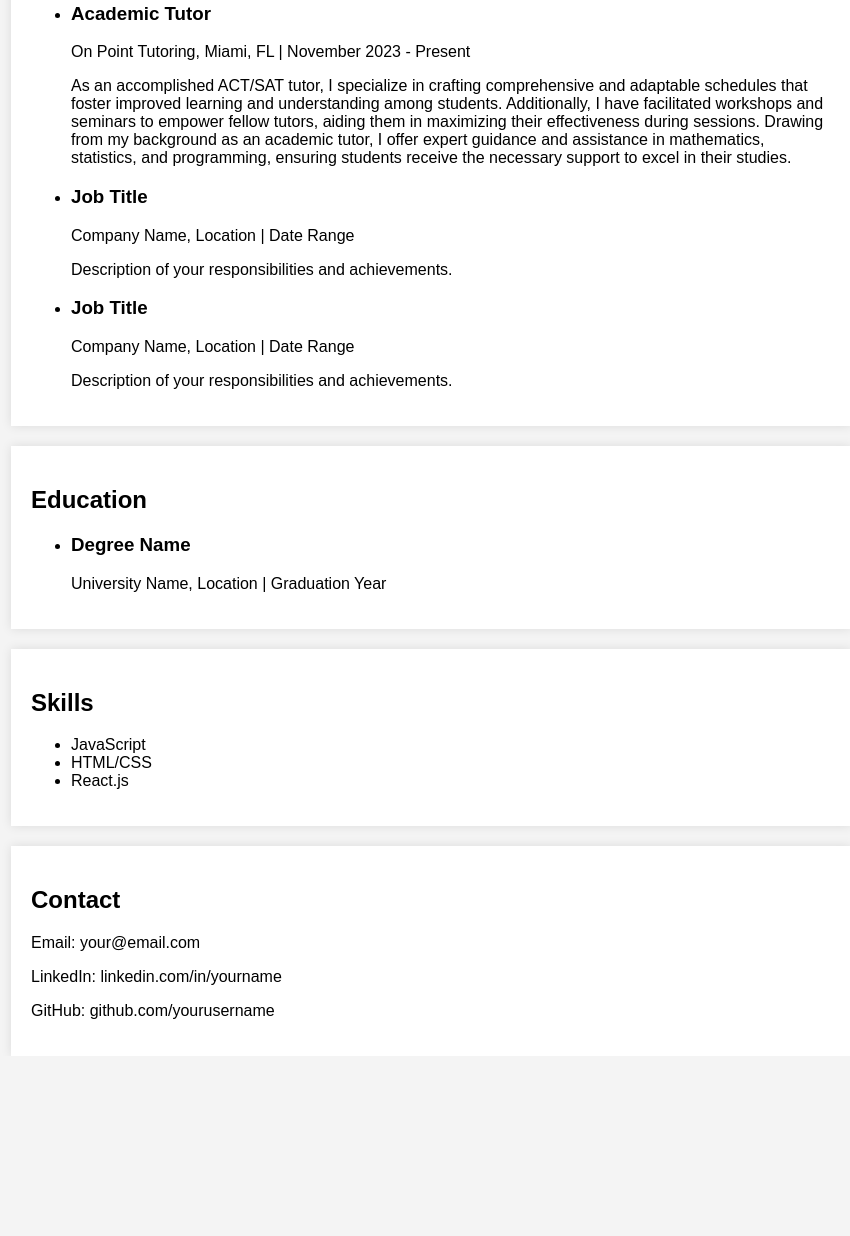
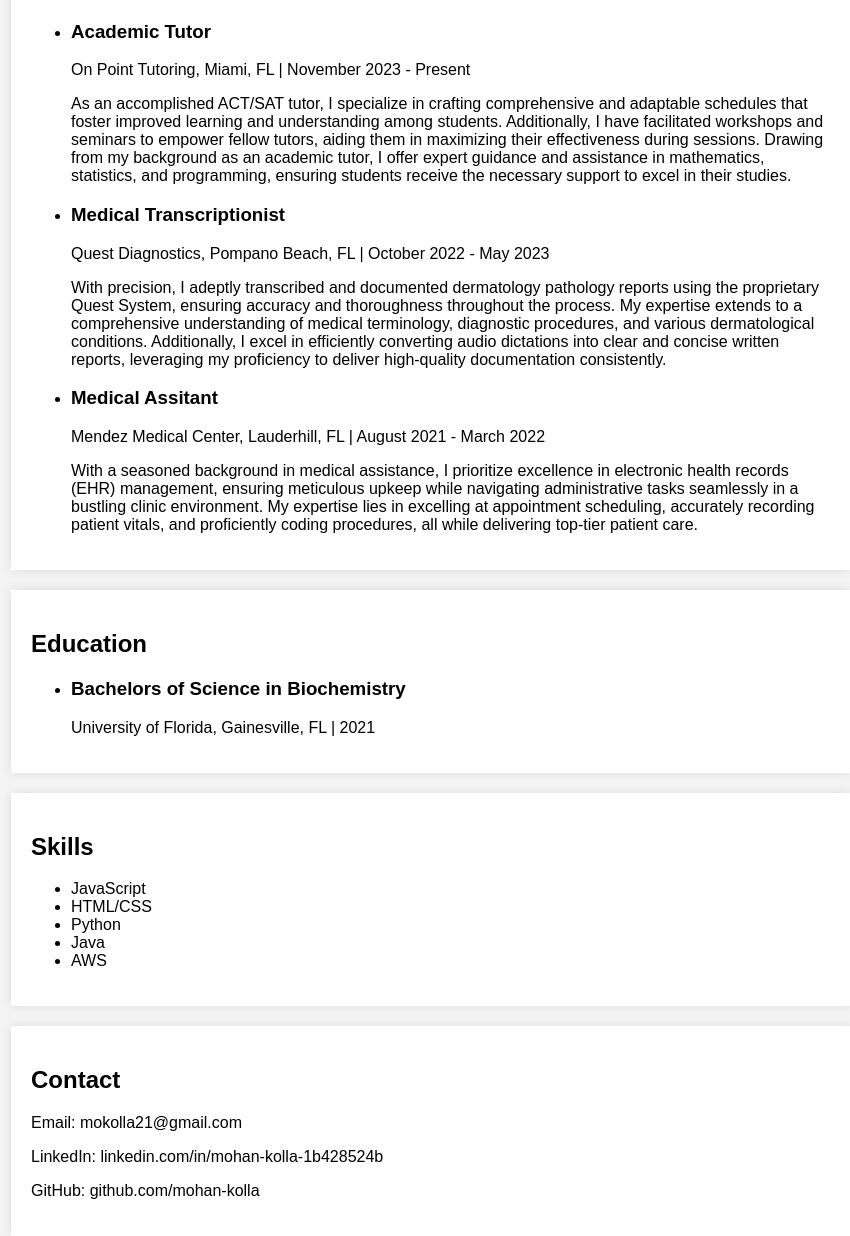
Before and after one commit to mohan-kolla/mohan-kolla.github.io, a plain HTML site: page index.html in a window 1280 px wide. Shown: the part 431-1667 px from the top of the page, without its empty margins (209-1059 px from the left). Before the commit the page ends 1487 px from the top, so only its background shows below. Drawn offline with Linux system fonts and the light colour scheme.

Commit message:
Update index.html
Completed Resume portion, need to make pretty

```diff
--- a/index.html
+++ b/index.html
@@ -1,4 +1,4 @@
-<!DOCTYPE html>
+i<!DOCTYPE html>
 <html lang="en">
 <head>
     <meta charset="UTF-8">
@@ -53,14 +53,14 @@ a demonstrated understanding of Java, Javascript, Python, and AWS Cloud Systems.
                 <p>As an accomplished ACT/SAT tutor, I specialize in crafting comprehensive and adaptable schedules that foster improved learning and understanding among students. Additionally, I have facilitated workshops and seminars to empower fellow tutors, aiding them in maximizing their effectiveness during sessions. Drawing from my background as an academic tutor, I offer expert guidance and assistance in mathematics, statistics, and programming, ensuring students receive the necessary support to excel in their studies.</p>
             </li>
             <li>
-                <h3>Job Title</h3>
-                <p>Company Name, Location | Date Range</p>
-                <p>Description of your responsibilities and achievements.</p>
+                <h3>Medical Transcriptionist</h3>
+                <p>Quest Diagnostics, Pompano Beach, FL | October 2022 - May 2023</p>
+                <p>With precision, I adeptly transcribed and documented dermatology pathology reports using the proprietary Quest System, ensuring accuracy and thoroughness throughout the process. My expertise extends to a comprehensive understanding of medical terminology, diagnostic procedures, and various dermatological conditions. Additionally, I excel in efficiently converting audio dictations into clear and concise written reports, leveraging my proficiency to deliver high-quality documentation consistently.</p>
             </li>
             <li>
-                <h3>Job Title</h3>
-                <p>Company Name, Location | Date Range</p>
-                <p>Description of your responsibilities and achievements.</p>
+                <h3>Medical Assitant</h3>
+                <p>Mendez Medical Center, Lauderhill, FL | August 2021 - March 2022</p>
+                <p>With a seasoned background in medical assistance, I prioritize excellence in electronic health records (EHR) management, ensuring meticulous upkeep while navigating administrative tasks seamlessly in a bustling clinic environment. My expertise lies in excelling at appointment scheduling, accurately recording patient vitals, and proficiently coding procedures, all while delivering top-tier patient care.</p>
             </li>
             <!-- Add more experience items as needed -->
         </ul>
@@ -70,8 +70,8 @@ a demonstrated understanding of Java, Javascript, Python, and AWS Cloud Systems.
         <h2>Education</h2>
         <ul>
             <li>
-                <h3>Degree Name</h3>
-                <p>University Name, Location | Graduation Year</p>
+                <h3>Bachelors of Science in Biochemistry</h3>
+                <p>University of Florida, Gainesville, FL | 2021</p>
             </li>
             <!-- Add more education items as needed -->
         </ul>
@@ -82,16 +82,18 @@ a demonstrated understanding of Java, Javascript, Python, and AWS Cloud Systems.
         <ul>
             <li>JavaScript</li>
             <li>HTML/CSS</li>
-            <li>React.js</li>
+            <li>Python</li>
+            <li>Java</li>
+            <li>AWS</li>
             <!-- Add more skills as needed -->
         </ul>
     </section>
 
     <section id="contact">
         <h2>Contact</h2>
-        <p>Email: your@email.com</p>
-        <p>LinkedIn: linkedin.com/in/yourname</p>
-        <p>GitHub: github.com/yourusername</p>
+        <p>Email: mokolla21@gmail.com</p>
+        <p>LinkedIn: linkedin.com/in/mohan-kolla-1b428524b</p>
+        <p>GitHub: github.com/mohan-kolla</p>
     </section>
 
     <script>
```
